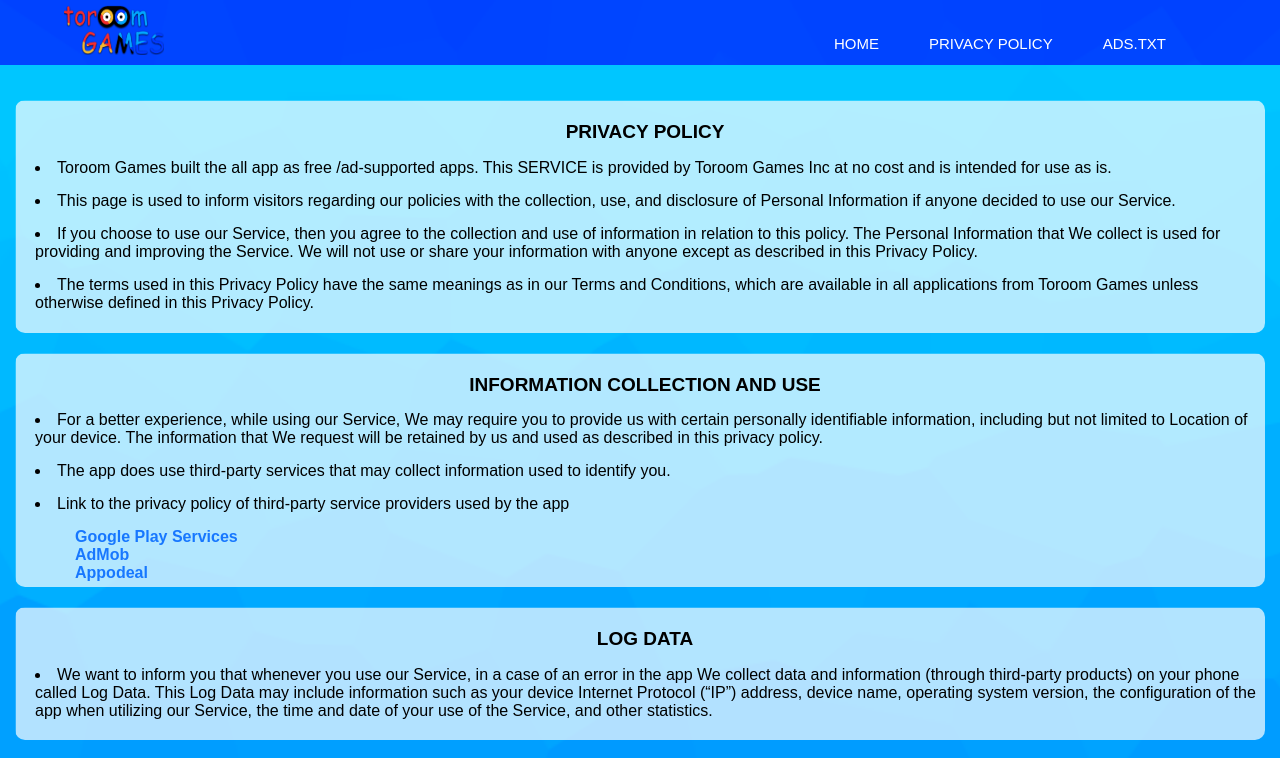
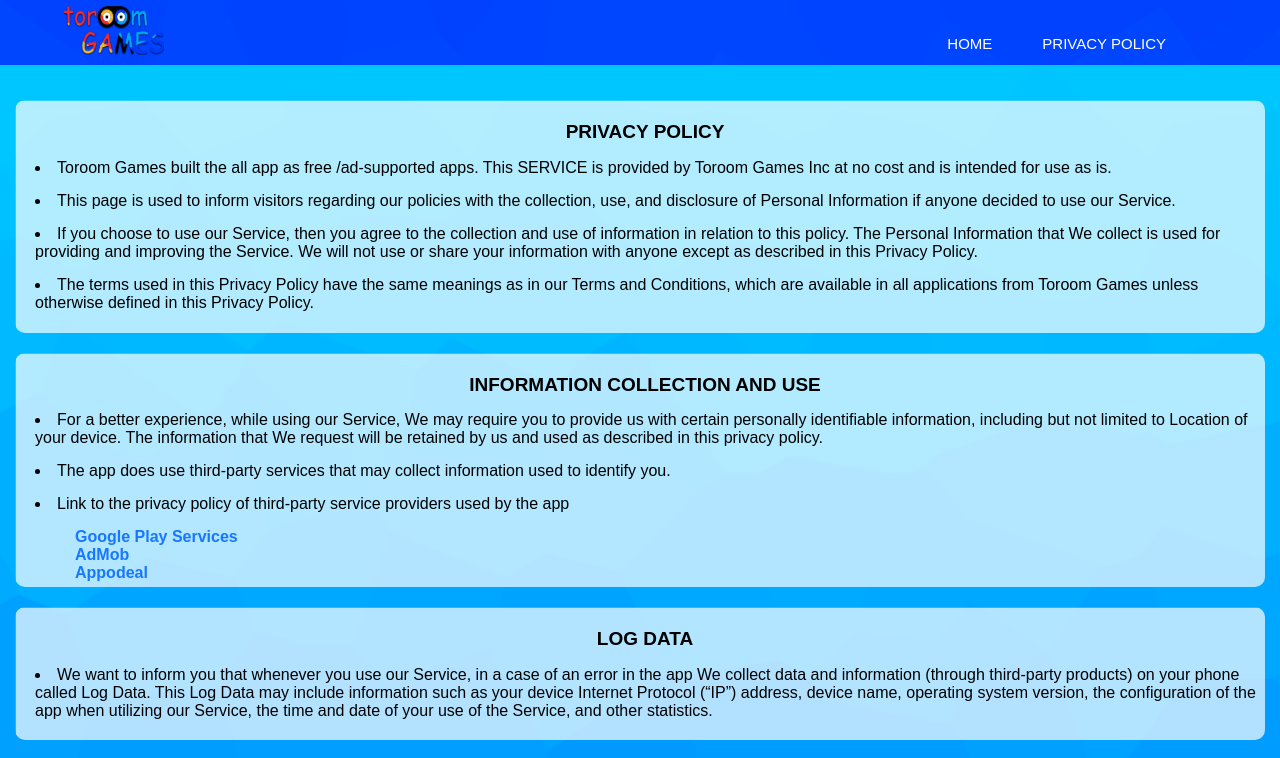
Before and after one commit to ToroomInc/ToroomInc.github.io, a plain HTML site: page privacy.html in a window 1280 px wide. Shown: the top 758 px of the page. Drawn offline with Linux system fonts and the light colour scheme.

Commit message:
Update privacy.html

```diff
--- a/privacy.html
+++ b/privacy.html
@@ -18,9 +18,6 @@
 				</li>
 				<li>
 					<a href="privacy.html"> privacy policy</a>
-				</li>
-				<li>
-					<a href="app-ads.txt"> ads.txt</a>
 				</li>
 			</ul>
 		</nav>
```
